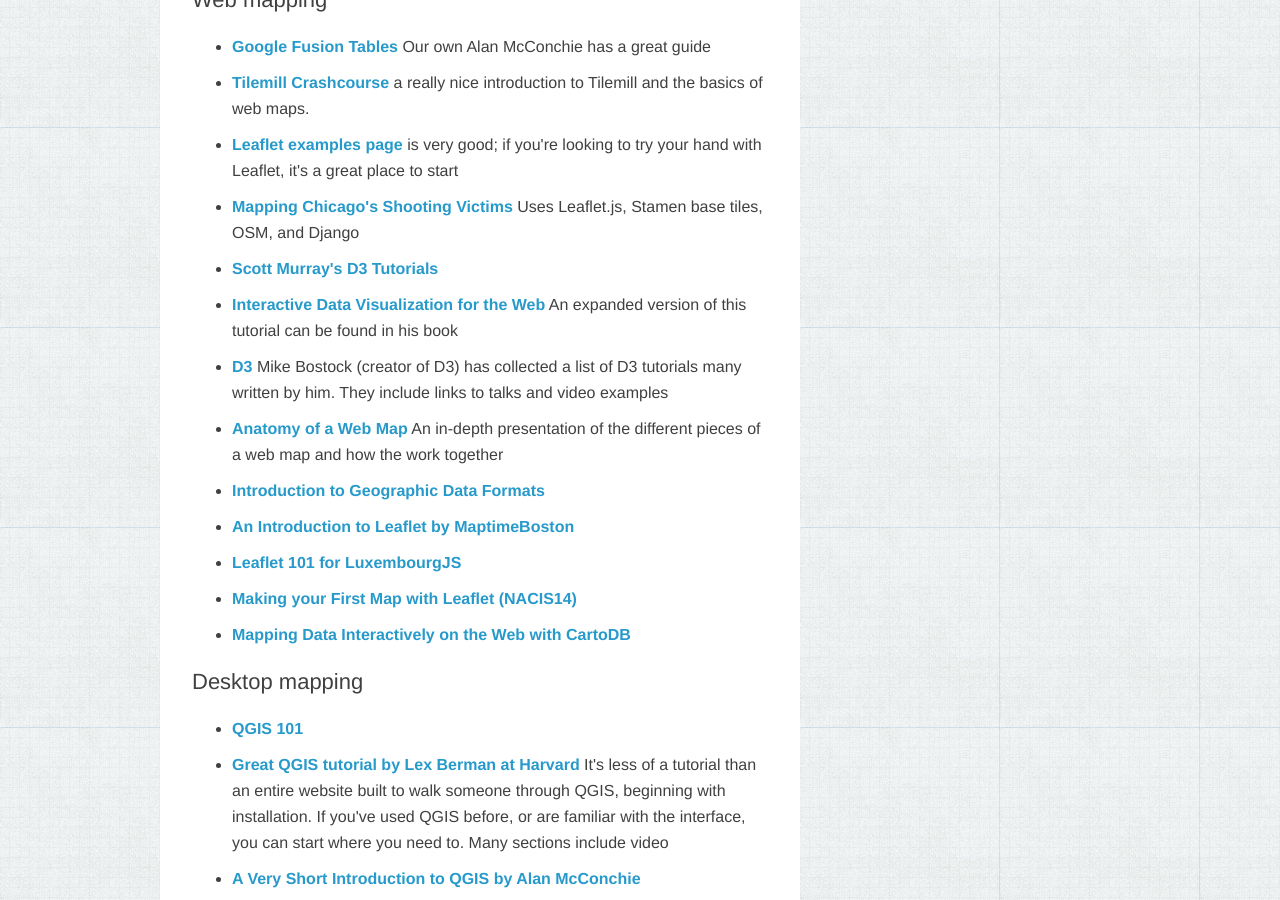
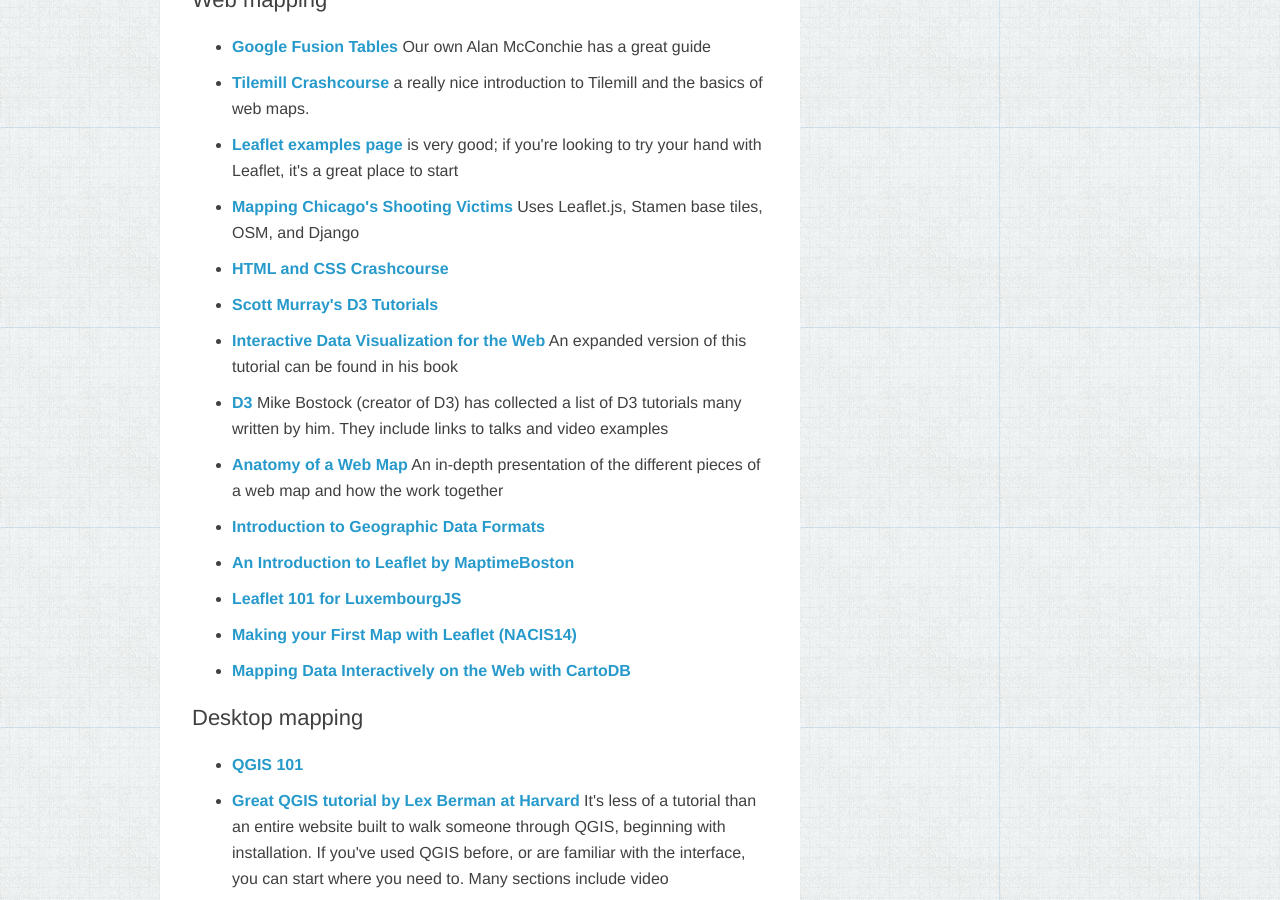
Before and after one commit to maptime/maptime.github.io, a Jekyll site: the page built from lessons-resources/index.html, in a window 1280 px wide and 900 px high, scrolled down 1072 px. Built offline with Jekyll 4.4.1, drawn with Linux system fonts in a browser that asks for light colours.

Commit message:
Added HTML and CSS Crashcourse

```diff
--- a/_data/tutorials.yml
+++ b/_data/tutorials.yml
@@ -85,6 +85,11 @@
     - Cartography
     - Geography
   link: http://xkcd.com/977
+
+- name: HTML and CSS Crashcourse
+  tags:
+   - Web mapping
+  link: https://github.com/mattsayler/Maptime_HTML_CSS_Basics
 
 - name: Scott Murray's D3 Tutorials
   tags:
```
